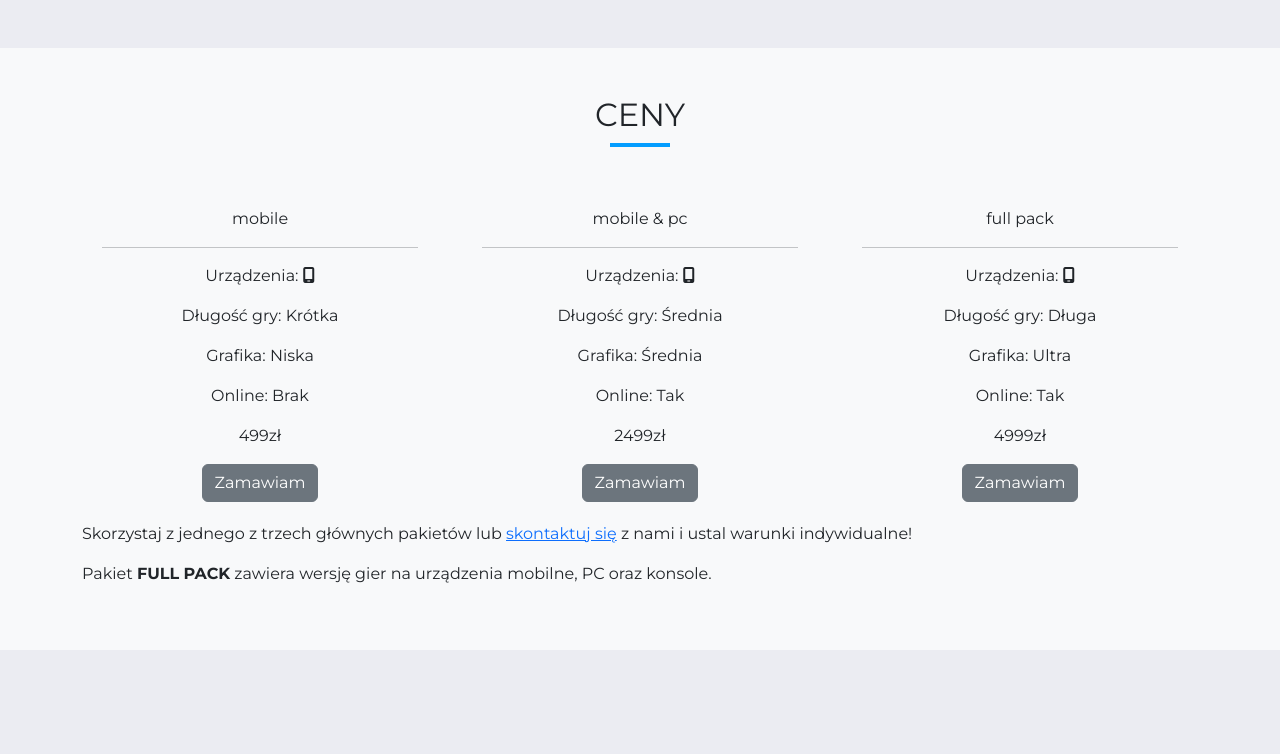
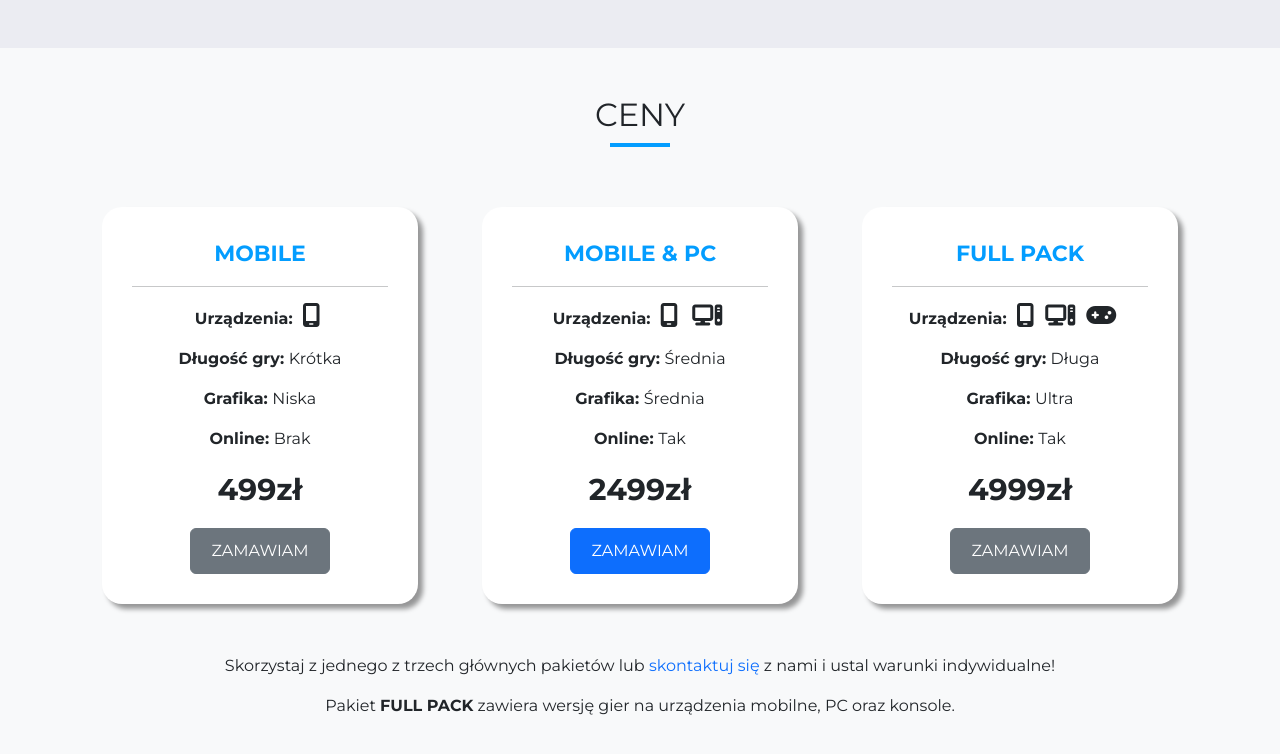
Before and after one commit to WojciechPieczonka/ForThePlayers, a plain HTML site: page index.html in a window 1280 px wide. Shown: the part 2456-3210 px from the top of the page. Before the commit the page ends 3106 px from the top, so only its background shows below. Drawn offline with nearby package versions, Linux system fonts and the light colour scheme.

Commit message:
prices cards done

```diff
--- a/index.html
+++ b/index.html
@@ -258,7 +258,7 @@
 							<div class="price-box">
 								<p class="price-title">mobile</p>
 								<hr />
-								<p><span>Urządzenia: </span><i class="fa-solid fa-mobile-screen"></i></p>
+								<p><span>Urządzenia: </span> <i class="fa-solid fa-mobile-screen"></i></p>
 								<p><span>Długość gry: </span>Krótka</p>
 								<p><span>Grafika: </span>Niska</p>
 								<p><span>Online: </span>Brak</p>
@@ -271,12 +271,15 @@
 							<div class="price-box">
 								<p class="price-title">mobile & pc</p>
 								<hr />
-								<p><span>Urządzenia: </span><i class="fa-solid fa-mobile-screen"></i></p>
+								<p>
+									<span>Urządzenia: </span> <i class="fa-solid fa-mobile-screen"></i>
+									<i class="fa-solid fa-computer"></i>
+								</p>
 								<p><span>Długość gry: </span>Średnia</p>
 								<p><span>Grafika: </span>Średnia</p>
 								<p><span>Online: </span>Tak</p>
 								<p class="price-tag">2499zł</p>
-								<button class="btn btn-secondary">Zamawiam</button>
+								<button class="btn btn-primary">Zamawiam</button>
 							</div>
 						</div>
 
@@ -284,7 +287,12 @@
 							<div class="price-box">
 								<p class="price-title">full pack</p>
 								<hr />
-								<p><span>Urządzenia: </span><i class="fa-solid fa-mobile-screen"></i></p>
+								<p>
+									<span>Urządzenia: </span>
+									<i class="fa-solid fa-mobile-screen">
+										<i class="fa-solid fa-computer"> <i class="fa-solid fa-gamepad"></i></i
+									></i>
+								</p>
 								<p><span>Długość gry: </span>Długa</p>
 								<p><span>Grafika: </span>Ultra</p>
 								<p><span>Online: </span>Tak</p>
@@ -293,11 +301,11 @@
 							</div>
 						</div>
 					</div>
-					<p class="price-info">
+					<p class="price-info text-center">
 						Skorzystaj z jednego z trzech głównych pakietów lub
 						<a href="#contact">skontaktuj się</a> z nami i ustal warunki indywidualne!
 					</p>
-					<p class="muted">
+					<p class="muted text-center">
 						Pakiet <strong>FULL PACK</strong> zawiera wersję gier na urządzenia mobilne, PC oraz
 						konsole.
 					</p>
--- a/sass/style.scss
+++ b/sass/style.scss
@@ -166,8 +166,50 @@ header.hero-img{
 }
 
 .prices{
+    .price-box:hover{
+        scale: (1.05);
+    }
     .price-box{
         margin: 20px;
+        padding: 30px;
+        border-radius: 20px;
+        background-color: $white;
+        box-shadow: 5px 5px 5px rgb(0, 0, 0, 0.4);
+        transition: scale 0.3s;
+
+
+        .price-title{
+            color: $main-blue;
+            text-transform:uppercase;
+            font-weight: bold;
+            font-size: 22px;
+        }
+
+        span{
+            font-weight: bold;
+        }
+
+        i{
+            font-size: 24px;
+            padding: 0 5px;
+        }
+
+        button{
+            padding:10px 20px;
+            text-transform:uppercase;
+        }
+
+        .price-tag{
+            font-weight: bold;
+            font-size: 30px;
+        }
+    }
+
+    .price-info {
+        margin-top: 30px;
+        a {
+            text-decoration:none;
+        }
     }
 }
 
```
Also changed, not shown: css/style.css, img/team/adult-2449725_1920.jpg (added), img/team/building-2762241_1920.jpg (added), img/team/entrepreneur-2326419_1920.jpg (added), img/team/woman-1320810_1920.jpg (added), img/team/women-1209678_1920.jpg (added), 1 other file.
